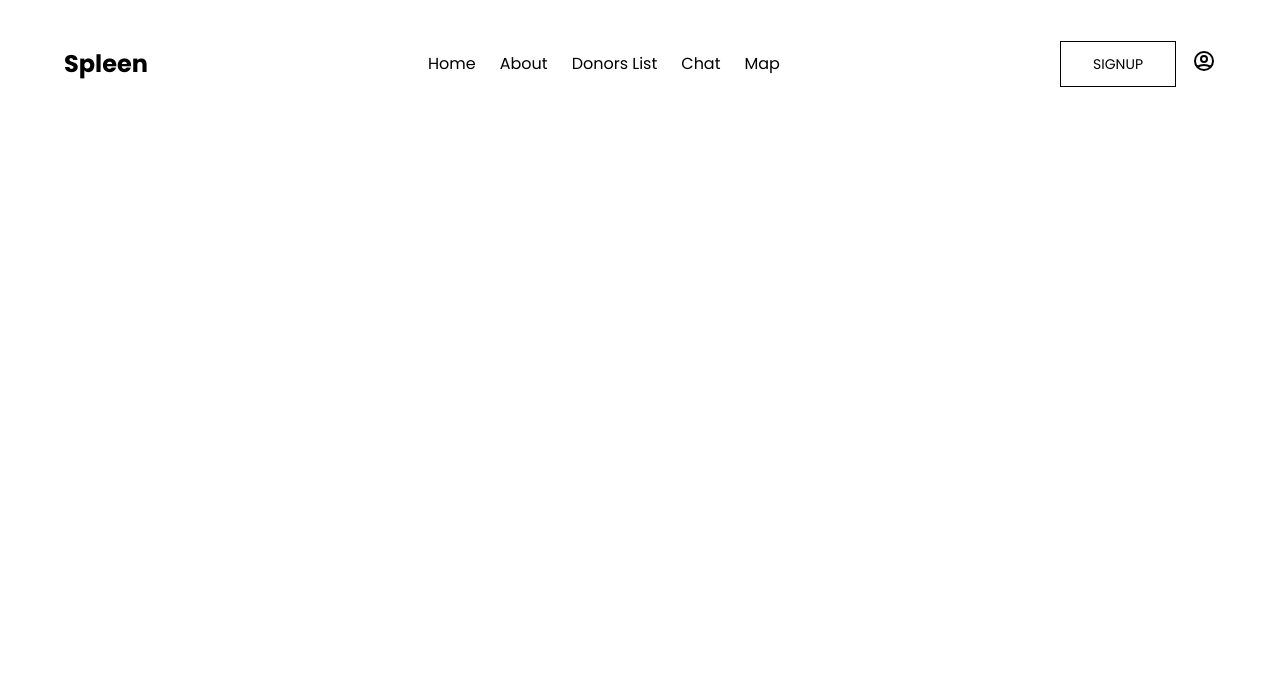
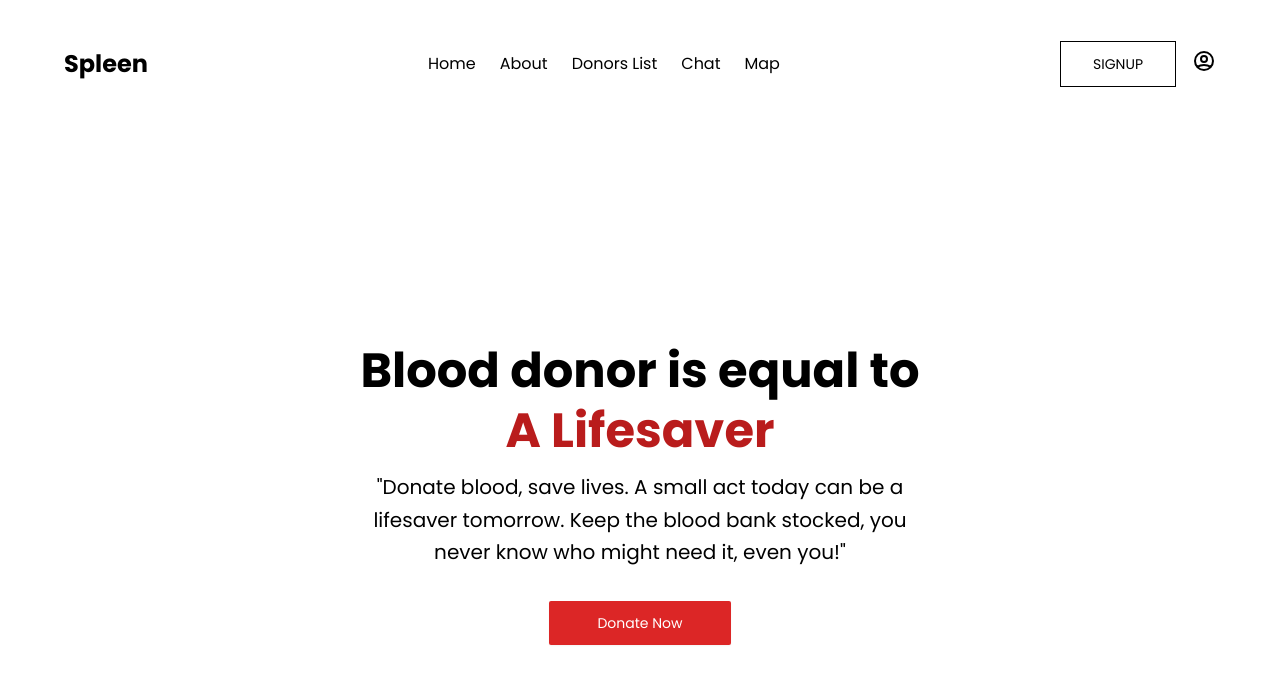
Before and after one commit to Sherrrrryyy/Blood-Bank-Website, a React (Vite) app: page / in a window 1280 px wide. Shown: the top 684 px of the page. Built offline with nearby package versions, Linux system fonts and the light colour scheme; no server answers.

Commit message:
add Hero component and DonationForm page; update App and main.jsx for new routes

```diff
--- a/src/App.jsx
+++ b/src/App.jsx
@@ -1,11 +1,14 @@
 import { useState } from 'react';
 import Navbar from './components/Navbar';
+import Hero from './components/Hero';
+
 
 function App() {
   return (
     <>
       {/* <h1>Hello</h1> */}
       <Navbar />
+      <Hero />
     </>
   );
 }
--- /dev/null
+++ b/src/components/Hero.jsx
@@ -0,0 +1,35 @@
+import React from 'react'
+
+const Hero = () => {
+  return (
+    <>
+    <section>
+  <div className="mx-auto max-w-screen-xl px-4 py-24 lg:flex lg:h-screen lg:items-center">
+    <div className="mx-auto max-w-xl text-center">
+      <h1 className="text-3xl font-extrabold sm:text-5xl">
+      Blood donor is equal to
+        <strong className="font-extrabold mt-3 text-red-700 sm:block"> A Lifesaver </strong>
+      </h1>
+
+      <p className="mt-4 sm:text-xl/relaxed">
+      "Donate blood, save lives. A small act today can be a lifesaver tomorrow. Keep the blood bank stocked, you never know who might need it, even you!"
+      </p>
+
+      <div className="mt-8 flex flex-wrap justify-center gap-4">
+        <a
+          className="block w-full rounded-sm bg-red-600 px-12 py-3 text-sm font-medium text-white shadow-sm hover:bg-red-700 focus:ring-3 focus:outline-hidden sm:w-auto"
+          href="/DonationForm"
+        >
+         Donate Now
+        </a>
+
+
+      </div>
+    </div>
+  </div>
+</section>
+    </>
+  )
+}
+
+export default Hero
--- a/src/main.jsx
+++ b/src/main.jsx
@@ -8,6 +8,7 @@ import Register from './pages/Register';
 import Login from './pages/Login';
 import DonationRequest from './components/DonationRequest';
 import Chat from './components/Chat';
+import DonationForm from './pages/DonationForm.jsx';
 
 createRoot(document.getElementById('root')).render(
   <StrictMode>
@@ -19,6 +20,7 @@ createRoot(document.getElementById('root')).render(
         <Route path="/login" element={<Login />} />
         <Route path="/donation" element={<DonationRequest />} />
         <Route path="/chat" element={<Chat />} />
+        <Route path="/DonationForm" element={<DonationForm />} />
       </Routes>
     </Router>
   </StrictMode>,
--- /dev/null
+++ b/src/pages/DonationForm.jsx
@@ -0,0 +1,11 @@
+import React from 'react'
+
+const DonationFrom = () => {
+  return (
+    <div>
+      <h1>Donation Form</h1>
+    </div>
+  )
+}
+
+export default DonationFrom
```
